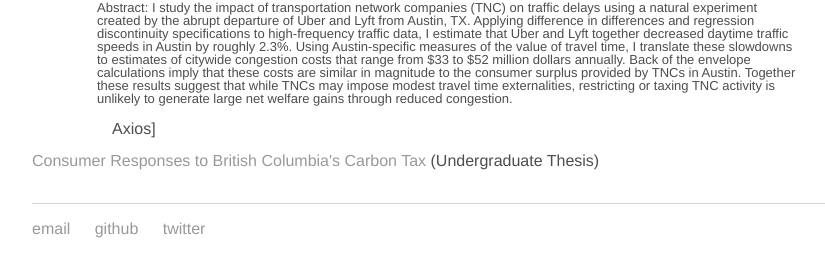
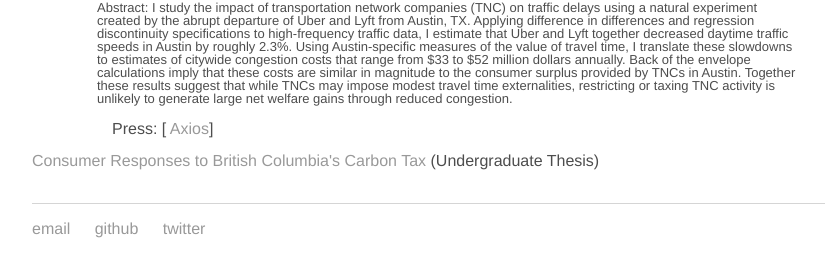
Before and after one commit to Matt-Tarduno/Matt-Tarduno.github.io, a Jekyll site: the page built from research/index.html, in a window 1280 px wide. Shown: the part 159-436 px from the top of the page, without its empty margins (160-985 px from the left). Built offline with Jekyll 4.4.1, drawn with Linux system fonts in a browser that asks for light colours.

Commit message:
Update index.html

```diff
--- a/research/index.html
+++ b/research/index.html
@@ -18,7 +18,7 @@ costs that range from $33 to $52 million dollars annually. Back of the envelope
 these costs are similar in magnitude to the consumer surplus provided by TNCs in Austin. Together
 these results suggest that while TNCs may impose modest travel time externalities, restricting or taxing
 TNC activity is unlikely to generate large net welfare gains through reduced congestion.</p>
-	<p style="margin-left:5em;> Press: [<a href="https://www.axios.com/uber-lyft-austin-traffic-8d7034d4-fe16-4a8f-873d-3a867b35afb0.html" target="_blank"> Axios</a>]
+	<p style="margin-left:5em"> Press: [<a href="https://www.axios.com/uber-lyft-austin-traffic-8d7034d4-fe16-4a8f-873d-3a867b35afb0.html" target="_blank"> Axios</a>]
 
 </div><!-- /.blurb -->
 <style>
```
